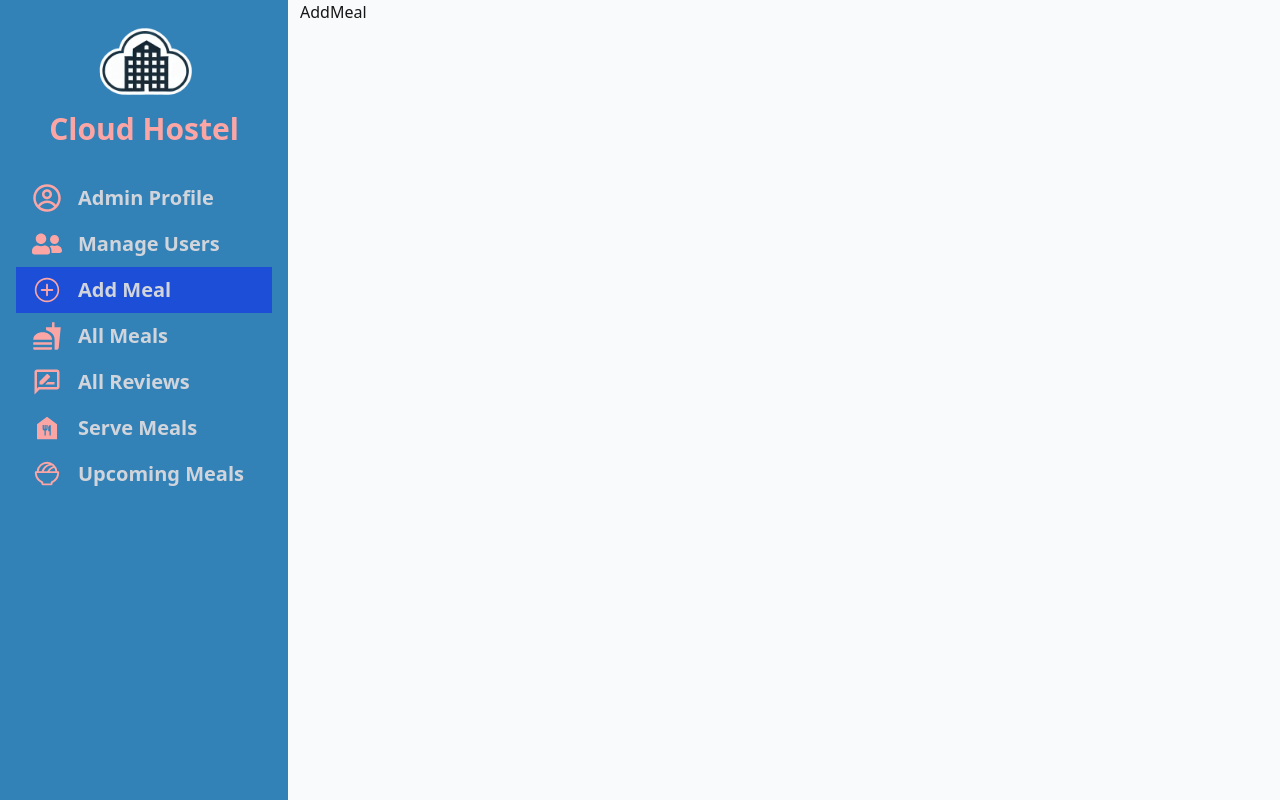
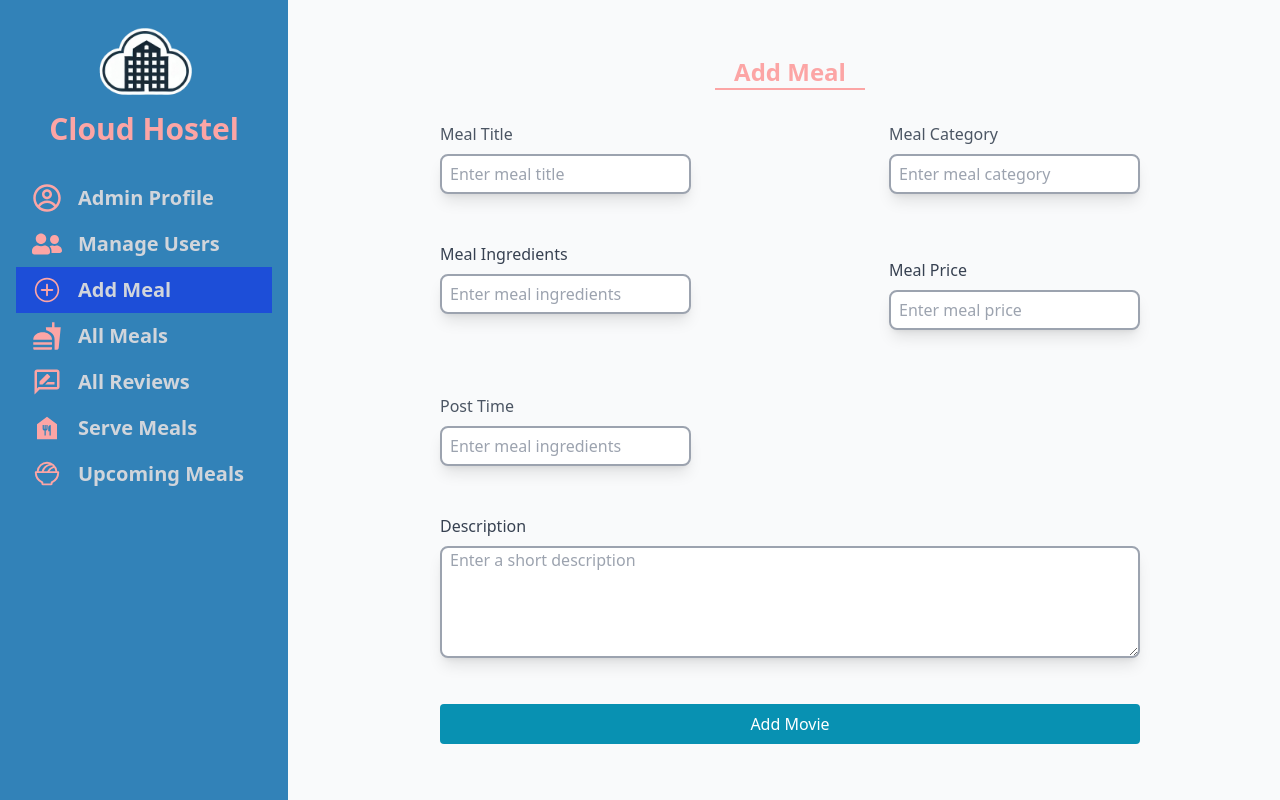
Before and after one commit to MethuParoi/edu-care-client, a React (Vite) app: page /admin/dashboard/add-meal in a window 1280 px wide. Built offline with nearby package versions, Linux system fonts and the light colour scheme; no server answers.

Commit message:
add meal page added

```diff
--- a/src/pages/dashboard/admin/AddMeal.jsx
+++ b/src/pages/dashboard/admin/AddMeal.jsx
@@ -1,7 +1,225 @@
-import React from "react";
+import { useContext } from "react";
+import { useForm } from "react-hook-form";
+import { toast } from "react-toastify";
+import "react-toastify/dist/ReactToastify.css";
+import { AuthContext } from "../../../provider/AuthProvider";
+import useAxiosSecure from "../../../hooks/useAxiosSecure";
 
 const AddMeal = () => {
-  return <div>AddMeal</div>;
+  const { user } = useContext(AuthContext);
+  const user_email = user?.email;
+  const axiosSecure = useAxiosSecure();
+
+  const {
+    register,
+    handleSubmit,
+    formState: { errors },
+  } = useForm();
+
+  const onSubmit = (data) => {
+    // TODO: add distributor name, admin name, and admin email
+    const mealData = {
+      ...data,
+      user_email,
+    };
+    // console.log(movieData);
+    axiosSecure
+      .post("/add-meal", mealData)
+      .then((res) => {
+        if (res.status === 200) {
+          toast.success("Meal added successfully!");
+        }
+      })
+      .catch((err) => {
+        toast.error("An error occurred. Please try again.");
+      });
+  };
+
+  return (
+    <div className="sm:p-6 p-2  mx-auto mb-5">
+      <h2 className="text-2xl text-red-300 font-semibold text-center  my-8 border-b-2 border-red-300 w-[150px] mx-auto">
+        Add Meal
+      </h2>
+      <form
+        onSubmit={handleSubmit(onSubmit)}
+        className="space-y-4 flex flex-col items-center"
+      >
+        {/* Movie Poster and title */}
+        <div className="flex lg:flex-row flex-col items-center justify-between lg:w-[700px] text-gray-600">
+          {/* meal Title */}
+          <div className="relative mb-8">
+            <label className="block mb-2 font-medium">Meal Title</label>
+            <input
+              type="text"
+              placeholder="Enter meal title"
+              {...register("meal_title", {
+                required: "Title is required",
+                minLength: {
+                  value: 2,
+                  message: "Title must be at least 2 characters",
+                },
+              })}
+              className="input-field border-2 border-gray-400 rounded-lg shadow-lg h-10 px-2"
+            />
+            {errors.meal_title && (
+              <span className="text-red-500 absolute bottom-[-25px] left-0">
+                {errors.meal_title.message}
+              </span>
+            )}
+          </div>
+          {/* Meal Category */}
+          <div className="relative mb-8">
+            <label className="block mb-2 font-medium">Meal Category</label>
+            <input
+              type="text"
+              placeholder="Enter meal category"
+              {...register("meal_category", {
+                required: "Meal Category is required",
+                // pattern: {
+                //   value: /^(https?:\/\/)/,
+                //   message: "Please provide a valid image URL",
+                // },
+              })}
+              className="input-field border-2 border-gray-400 rounded-lg shadow-lg h-10 px-2"
+            />
+            {errors.meal_category && (
+              <span className="text-red-500 absolute bottom-[-25px] left-0">
+                {errors.meal_category.message}
+              </span>
+            )}
+          </div>
+        </div>
+
+        {/* Meal ingredient and price */}
+        <div className="flex lg:flex-row flex-col lg:items-center lg:justify-between lg:w-[700px] text-gray-700">
+          {/* Genre
+          <div className="relative mt-[-15px] lg:mt-0 mb-8 lg:mb-0">
+            <label className="block mb-2 font-medium">Genre</label>
+            <select
+              {...register("genre", { required: "Please select a genre" })}
+              className="input-field border-2 border-gray-400 rounded-lg shadow-lg h-10 px-2"
+            >
+              <option value="">Select Genre</option>
+              <option value="Comedy">Comedy</option>
+              <option value="Drama">Drama</option>
+              <option value="Horror">Horror</option>
+              <option value="Action">Action</option>
+              <option value="Biography">Biography</option>
+              <option value="History">History</option>
+            </select>
+            {errors.genre && (
+              <span className="text-red-500  absolute bottom-[-25px] lg:w-[300px] left-0">
+                {errors.genre.message}
+              </span>
+            )}
+          </div> */}
+
+          {/* meal Ingredients */}
+          <div className="relative mb-8">
+            <label className="block mb-2 font-medium">Meal Ingredients</label>
+            <input
+              type="text"
+              placeholder="Enter meal ingredients"
+              {...register("meal_ingredients", {
+                required: "Ingredients is required",
+                minLength: {
+                  value: 2,
+                  message: "Title must be at least 2 characters",
+                },
+              })}
+              className="input-field border-2 border-gray-400 rounded-lg shadow-lg h-10 px-2"
+            />
+            {errors.meal_ingredients && (
+              <span className="text-red-500 absolute bottom-[-25px] left-0">
+                {errors.meal_ingredients.message}
+              </span>
+            )}
+          </div>
+
+          {/* Meal Price */}
+          <div className="relative mb-8 lg:mb-0">
+            <label className="block mb-2 font-medium">Meal Price</label>
+            <input
+              type="number"
+              placeholder="Enter meal price "
+              {...register("meal_price", {
+                required: "Meal Price is required",
+                // min: {
+                //   value: 60,
+                //   message: "Must be greater than 60 minutes",
+                // },
+              })}
+              className="input-field border-2 border-gray-400 rounded-lg shadow-lg h-10 px-2"
+            />
+            {errors.meal_price && (
+              <span className="text-red-500 absolute bottom-[-25px] left-0">
+                {errors.meal_price.message}
+              </span>
+            )}
+          </div>
+        </div>
+
+        {/* Meal image and post time*/}
+        <div className="flex lg:flex-row flex-col lg:items-center lg:justify-between lg:w-[700px] lg:pt-8 text-gray-600">
+          {/*TODO: autofetch time meal post time */}
+          <div className="relative mb-8">
+            <label className="block mb-2 font-medium">Post Time</label>
+            <input
+              type="text"
+              placeholder="Enter meal ingredients"
+              {...register("meal_ingredients", {
+                required: "Ingredients is required",
+                minLength: {
+                  value: 2,
+                  message: "Title must be at least 2 characters",
+                },
+              })}
+              className="input-field border-2 border-gray-400 rounded-lg shadow-lg h-10 px-2"
+            />
+            {errors.meal_ingredients && (
+              <span className="text-red-500 absolute bottom-[-25px] left-0">
+                {errors.meal_ingredients.message}
+              </span>
+            )}
+          </div>
+
+          {/* TODO file upload*/}
+        </div>
+
+        {/* Summary */}
+        <div className="relative  mb-10">
+          <label className="block mb-2 font-medium text-gray-700">
+            Description
+          </label>
+          <textarea
+            placeholder="Enter a short description"
+            {...register("description", {
+              required: "Description is required",
+              minLength: {
+                value: 10,
+                message: "Description must be at least 10 characters",
+              },
+            })}
+            className="input-field border-2 border-gray-400 rounded-lg shadow-lg h-20 lg:h-28 lg:w-[700px] px-2"
+          />
+          {errors.description && (
+            <span className="text-red-500 absolute bottom-[-25px] left-0">
+              {errors.description.message}
+            </span>
+          )}
+        </div>
+
+        <div className="my-8">
+          <button
+            type="submit"
+            className="mt-6 px-4 w-[310px] lg:w-[700px] py-2 bg-cyan-600  text-white rounded hover:bg-cyan-700"
+          >
+            Add Movie
+          </button>
+        </div>
+      </form>
+    </div>
+  );
 };
 
 export default AddMeal;
```
